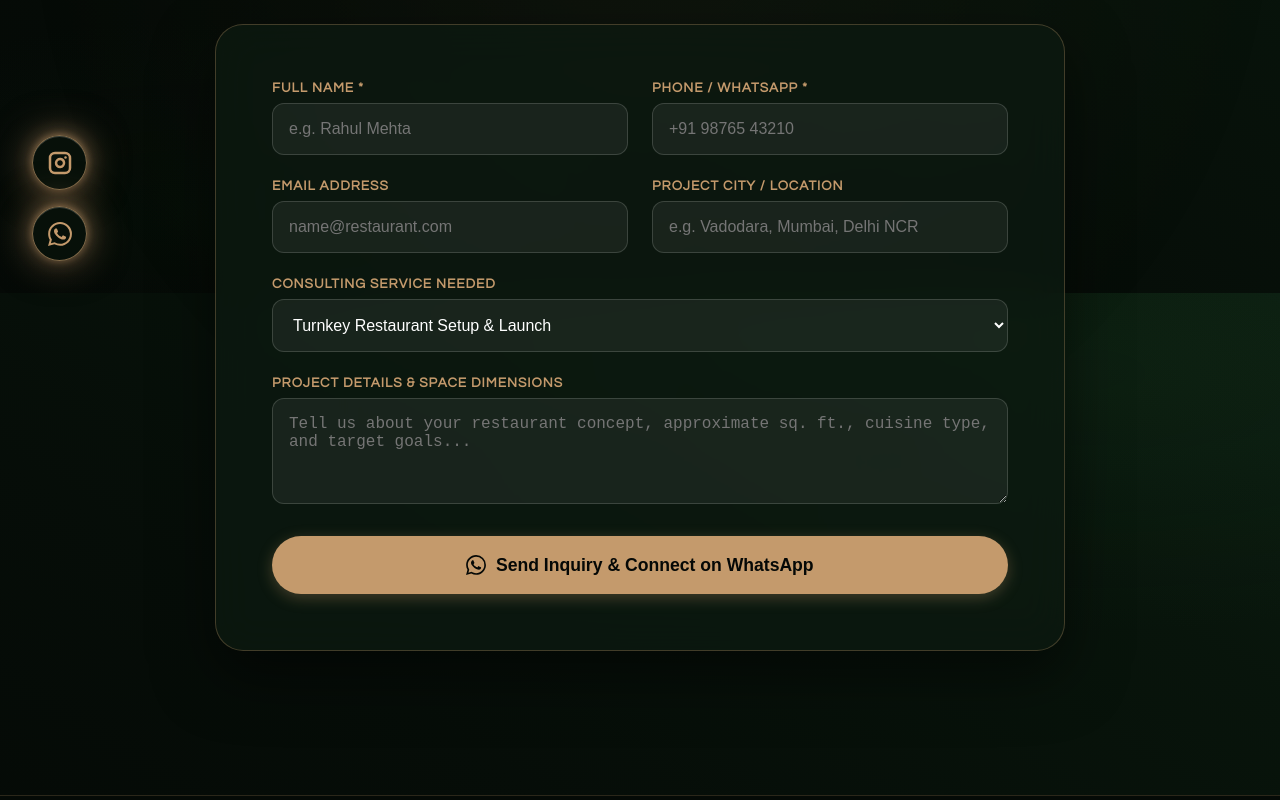
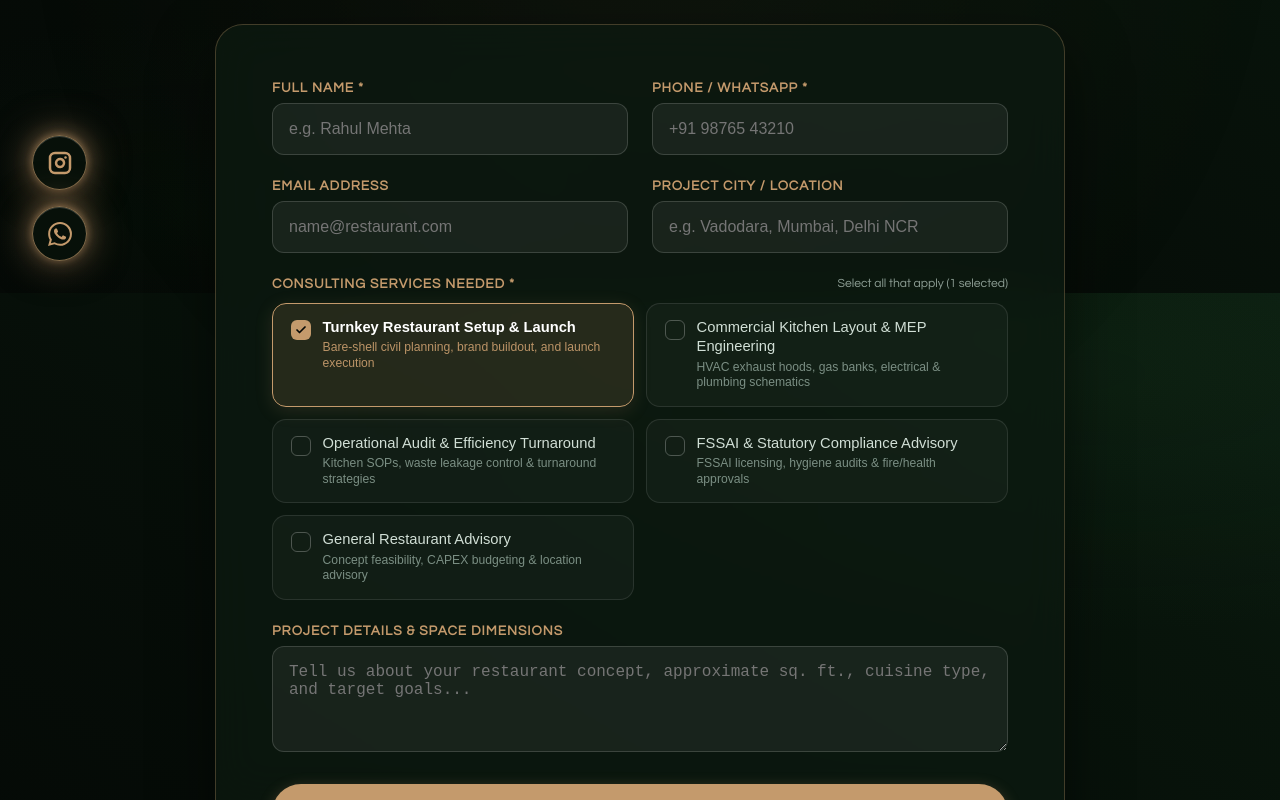
Before and after one commit to Bhargavrajput0110/JRconsultancy, a React (Vite) app in the folder client/: page /start in a window 1280 px wide. Shown: the part 507-1307 px from the top of the page. Built offline with nearby package versions, Linux system fonts and the light colour scheme.

Commit message:
feat: add multiple choice services selection to project inquiry form and implement CRM lead capture API

```diff
--- a/client/src/pages/StartProject.tsx
+++ b/client/src/pages/StartProject.tsx
@@ -7,56 +7,132 @@ import Header from '../components/Header'
 import Footer from '../components/Footer'
 import '../index.css'
 
+const CONSULTING_SERVICES = [
+  {
+    id: 'turnkey',
+    label: 'Turnkey Restaurant Setup & Launch',
+    desc: 'Bare-shell civil planning, brand buildout, and launch execution'
+  },
+  {
+    id: 'kitchen-mep',
+    label: 'Commercial Kitchen Layout & MEP Engineering',
+    desc: 'HVAC exhaust hoods, gas banks, electrical & plumbing schematics'
+  },
+  {
+    id: 'operational-audit',
+    label: 'Operational Audit & Efficiency Turnaround',
+    desc: 'Kitchen SOPs, waste leakage control & turnaround strategies'
+  },
+  {
+    id: 'fssai',
+    label: 'FSSAI & Statutory Compliance Advisory',
+    desc: 'FSSAI licensing, hygiene audits & fire/health approvals'
+  },
+  {
+    id: 'advisory',
+    label: 'General Restaurant Advisory',
+    desc: 'Concept feasibility, CAPEX budgeting & location advisory'
+  }
+];
+
 export default function StartProject() {
   const [formData, setFormData] = useState({
     name: '',
     phone: '',
     email: '',
     location: '',
-    projectType: 'New Restaurant Build (Turnkey)',
     details: ''
-  })
+  });
 
-  const [submitted, setSubmitted] = useState(false)
+  const [selectedServices, setSelectedServices] = useState<string[]>([
+    'Turnkey Restaurant Setup & Launch'
+  ]);
+  const [isSubmitting, setIsSubmitting] = useState(false);
+  const [submitted, setSubmitted] = useState(false);
+  const [lastWhatsappUrl, setLastWhatsappUrl] = useState('');
+
+  const toggleService = (label: string) => {
+    setSelectedServices(prev => {
+      if (prev.includes(label)) {
+        if (prev.length === 1) return prev; // Keep at least one selected
+        return prev.filter(s => s !== label);
+      } else {
+        return [...prev, label];
+      }
+    });
+  };
 
   const springUp: any = {
     hidden: { y: 40, opacity: 0 },
     visible: { y: 0, opacity: 1, transition: { type: "spring", stiffness: 100, damping: 20 } }
-  }
+  };
 
-  const handleSubmit = (e: React.FormEvent) => {
-    e.preventDefault()
-    setSubmitted(true)
+  const handleSubmit = async (e: React.FormEvent) => {
+    e.preventDefault();
+    if (selectedServices.length === 0) {
+      alert('Please select at least one consulting service.');
+      return;
+    }
+
+    setIsSubmitting(true);
+    setSubmitted(true);
+
+    const servicesText = selectedServices.join(' + ');
 
     const newLead = {
       name: formData.name,
-      company: formData.projectType || 'Restaurant Inquiry',
-      project: `${formData.projectType}${formData.location ? ` • ${formData.location}` : ''}`,
+      company: formData.location ? `Restaurant (${formData.location})` : 'Restaurant Inquiry',
+      project: `${servicesText}${formData.location ? ` • ${formData.location}` : ''}`,
       contact: formData.phone,
       email: formData.email,
       status: 'Website Lead',
       value: 'Discovery Scope',
-      notes: formData.details
-    }
+      notes: `Services:\n${selectedServices.map(s => `• ${s}`).join('\n')}\n\nDetails:\n${formData.details || 'None provided'}`,
+      date: new Date().toISOString().split('T')[0]
+    };
 
+    // 1. Save to local browser storage backup
     try {
-      const existing = JSON.parse(localStorage.getItem('jr_crm_clients') || '[]')
-      localStorage.setItem('jr_crm_clients', JSON.stringify([newLead, ...existing]))
+      const existing = JSON.parse(localStorage.getItem('jr_crm_clients') || '[]');
+      localStorage.setItem('jr_crm_clients', JSON.stringify([newLead, ...existing]));
     } catch {
       // ignore
     }
 
+    // 2. Post to central CRM backend
+    try {
+      await fetch('/api/inquiries', {
+        method: 'POST',
+        headers: { 'Content-Type': 'application/json' },
+        body: JSON.stringify({
+          name: formData.name,
+          phone: formData.phone,
+          email: formData.email,
+          location: formData.location,
+          services: selectedServices,
+          details: formData.details
+        })
+      });
+    } catch (err) {
+      console.warn('API sync fallback to localStorage:', err);
+    } finally {
+      setIsSubmitting(false);
+    }
+
+    // 3. Format WhatsApp direct chat message
+    const servicesListFormatted = selectedServices.map(s => `• ${s}`).join('%0A');
     const message = `*New Project Inquiry — JR Consulting*%0A%0A` +
       `*Name:* ${encodeURIComponent(formData.name)}%0A` +
       `*Phone:* ${encodeURIComponent(formData.phone)}%0A` +
-      `*Email:* ${encodeURIComponent(formData.email)}%0A` +
-      `*City / Location:* ${encodeURIComponent(formData.location || 'Not specified')}%0A` +
-      `*Project Type:* ${encodeURIComponent(formData.projectType)}%0A` +
-      `*Details:* ${encodeURIComponent(formData.details || 'None provided')}`
+      `*Email:* ${encodeURIComponent(formData.email || 'Not provided')}%0A` +
+      `*City / Location:* ${encodeURIComponent(formData.location || 'Not specified')}%0A%0A` +
+      `*Services Needed (${selectedServices.length}):*%0A${servicesListFormatted}%0A%0A` +
+      `*Details:* ${encodeURIComponent(formData.details || 'None provided')}`;
 
-    const whatsappUrl = `https://wa.me/919909558212?text=${message}`
-    window.open(whatsappUrl, '_blank')
-  }
+    const whatsappUrl = `https://wa.me/919909558212?text=${message}`;
+    setLastWhatsappUrl(whatsappUrl);
+    window.open(whatsappUrl, '_blank');
+  };
 
   return (
     <SmoothScroll>
@@ -200,19 +276,92 @@ export default function StartProject() {
               </div>
             </div>
 
-            <div style={{ display: 'flex', flexDirection: 'column', gap: '0.5rem' }}>
-              <label style={{ color: 'var(--color-accent)', fontSize: '0.85rem', fontWeight: 600, textTransform: 'uppercase', letterSpacing: '1px' }}>Consulting Service Needed</label>
-              <select
-                value={formData.projectType}
-                onChange={(e) => setFormData({ ...formData, projectType: e.target.value })}
-                style={{ background: 'rgba(255,255,255,0.06)', border: '1px solid rgba(255,255,255,0.15)', padding: '1rem', borderRadius: '12px', color: '#fff', fontSize: '1rem', outline: 'none' }}
-              >
-                <option value="New Restaurant Build (Turnkey)" style={{ color: '#090e0a' }}>Turnkey Restaurant Setup & Launch</option>
-                <option value="Kitchen Design & MEP Planning" style={{ color: '#090e0a' }}>Commercial Kitchen Layout & MEP Engineering</option>
-                <option value="Operational Audit & Turnaround" style={{ color: '#090e0a' }}>Operational Audit & Efficiency Turnaround</option>
-                <option value="FSSAI & Compliance Advisory" style={{ color: '#090e0a' }}>FSSAI & Statutory Compliance Advisory</option>
-                <option value="General Consultation" style={{ color: '#090e0a' }}>General Restaurant Advisory</option>
-              </select>
+            {/* Multiple Choice Consulting Services Selector */}
+            <div style={{ display: 'flex', flexDirection: 'column', gap: '0.75rem' }}>
+              <div style={{ display: 'flex', justifyContent: 'space-between', alignItems: 'center', flexWrap: 'wrap', gap: '0.5rem' }}>
+                <label style={{ color: 'var(--color-accent)', fontSize: '0.85rem', fontWeight: 600, textTransform: 'uppercase', letterSpacing: '1px' }}>
+                  Consulting Services Needed *
+                </label>
+                <span style={{ fontSize: '0.76rem', color: '#8e9f95' }}>
+                  Select all that apply ({selectedServices.length} selected)
+                </span>
+              </div>
+
+              <div style={{
+                display: 'grid',
+                gridTemplateColumns: 'repeat(auto-fit, minmax(min(100%, 320px), 1fr))',
+                gap: '0.75rem'
+              }}>
+                {CONSULTING_SERVICES.map((service) => {
+                  const isSelected = selectedServices.includes(service.label);
+                  return (
+                    <button
+                      key={service.id}
+                      type="button"
+                      onClick={() => toggleService(service.label)}
+                      style={{
+                        background: isSelected
+                          ? 'rgba(196, 154, 108, 0.14)'
+                          : 'rgba(255, 255, 255, 0.03)',
+                        border: isSelected
+                          ? '1.5px solid var(--color-accent, #c49a6c)'
+                          : '1px solid rgba(255, 255, 255, 0.1)',
+                        borderRadius: '14px',
+                        padding: '0.9rem 1.1rem',
+                        textAlign: 'left',
+                        cursor: 'pointer',
+                        display: 'flex',
+                        alignItems: 'flex-start',
+                        gap: '12px',
+                        transition: 'all 0.2s cubic-bezier(0.16, 1, 0.3, 1)',
+                        boxShadow: isSelected
+                          ? '0 4px 18px rgba(196, 154, 108, 0.15)'
+                          : 'none'
+                      }}
+                    >
+                      {/* Checkbox Icon */}
+                      <div style={{
+                        width: '20px',
+                        height: '20px',
+                        borderRadius: '6px',
+                        border: isSelected ? 'none' : '1.5px solid rgba(255, 255, 255, 0.25)',
+                        background: isSelected ? 'var(--color-accent, #c49a6c)' : 'transparent',
+                        display: 'flex',
+                        alignItems: 'center',
+                        justifyContent: 'center',
+                        flexShrink: 0,
+                        marginTop: '2px',
+                        transition: 'all 0.2s ease'
+                      }}>
+                        {isSelected && (
+                          <svg width="12" height="12" viewBox="0 0 24 24" fill="none" stroke="#050806" strokeWidth="3.5" strokeLinecap="round" strokeLinejoin="round">
+                            <polyline points="20 6 9 17 4 12" />
+                          </svg>
+                        )}
+                      </div>
+
+                      <div style={{ flex: 1 }}>
+                        <div style={{
+                          color: isSelected ? '#fff' : '#d1dfd6',
+                          fontWeight: isSelected ? 600 : 500,
+                          fontSize: '0.92rem',
+                          lineHeight: 1.3,
+                          marginBottom: '3px'
+                        }}>
+                          {service.label}
+                        </div>
+                        <div style={{
+                          fontSize: '0.76rem',
+                          color: isSelected ? 'rgba(196, 154, 108, 0.95)' : '#7b8f84',
+                          lineHeight: 1.3
+                        }}>
+                          {service.desc}
+                        </div>
+                      </div>
+                    </button>
+                  );
+                })}
+              </div>
             </div>
 
             <div style={{ display: 'flex', flexDirection: 'column', gap: '0.5rem' }}>
@@ -226,14 +375,58 @@ export default function StartProject() {
               ></textarea>
             </div>
 
-            <button type="submit" className="btn-primary" style={{ marginTop: '0.5rem', width: '100%', display: 'flex', alignItems: 'center', justifyContent: 'center', gap: '0.6rem', padding: '1.1rem' }}>
+            <button
+              type="submit"
+              disabled={isSubmitting}
+              className="btn-primary"
+              style={{ marginTop: '0.5rem', width: '100%', display: 'flex', alignItems: 'center', justifyContent: 'center', gap: '0.6rem', padding: '1.1rem' }}
+            >
               <svg width="20" height="20" viewBox="0 0 24 24" fill="currentColor"><path d="M17.472 14.382c-.297-.149-1.758-.867-2.03-.967-.273-.099-.471-.148-.67.15-.197.297-.767.966-.94 1.164-.173.199-.347.223-.644.075-.297-.15-1.255-.463-2.39-1.475-.883-.788-1.48-1.761-1.653-2.059-.173-.297-.018-.458.13-.606.134-.133.298-.347.446-.52.149-.174.198-.298.298-.497.099-.198.05-.371-.025-.52-.075-.149-.669-1.612-.916-2.207-.242-.579-.487-.5-.669-.51a12.8 12.8 0 0 0-.57-.01c-.198 0-.52.074-.792.372-.272.297-1.04 1.016-1.04 2.479 0 1.462 1.065 2.875 1.213 3.074.149.198 2.096 3.2 5.077 4.487.709.306 1.262.489 1.694.625.712.227 1.36.195 1.871.118.571-.085 1.758-.719 2.006-1.413.248-.694.248-1.289.173-1.413-.074-.124-.272-.198-.57-.347m-5.421 7.403h-.004a9.87 9.87 0 0 1-5.031-1.378l-.361-.214-3.741.982.998-3.648-.235-.374a9.86 9.86 0 0 1-1.51-5.26c.001-5.45 4.436-9.884 9.888-9.884 2.64 0 5.122 1.03 6.988 2.898a9.825 9.825 0 0 1 2.893 6.994c-.003 5.45-4.437 9.884-9.885 9.884m8.413-18.297A11.815 11.815 0 0 0 12.05 0C5.495 0 .16 5.335.157 11.892c0 2.096.547 4.142 1.588 5.945L.057 24l6.305-1.654a11.882 11.882 0 0 0 5.683 1.448h.005c6.554 0 11.89-5.335 11.893-11.893a11.821 11.821 0 0 0-3.48-8.413z"/></svg>
-              Send Inquiry & Connect on WhatsApp
+              {isSubmitting ? 'Saving Inquiry...' : 'Send Inquiry & Connect on WhatsApp'}
             </button>
+
             {submitted && (
-              <p style={{ textAlign: 'center', color: 'var(--color-accent)', fontSize: '0.9rem', margin: 0 }}>
-                Connecting you directly with Jigar Rajgor on WhatsApp...
-              </p>
+              <div style={{
+                background: 'rgba(20, 45, 30, 0.85)',
+                border: '1px solid rgba(196, 154, 108, 0.45)',
+                borderRadius: '16px',
+                padding: '1.25rem',
+                textAlign: 'center',
+                display: 'flex',
+                flexDirection: 'column',
+                gap: '0.75rem',
+                alignItems: 'center'
+              }}>
+                <div style={{ display: 'flex', alignItems: 'center', gap: '8px', color: 'var(--color-accent, #c49a6c)', fontWeight: 600, fontSize: '0.95rem' }}>
+                  <svg width="18" height="18" viewBox="0 0 24 24" fill="none" stroke="currentColor" strokeWidth="2.5"><polyline points="20 6 9 17 4 12"/></svg>
+                  Inquiry Logged & Connecting to WhatsApp...
+                </div>
+                <p style={{ margin: 0, fontSize: '0.84rem', color: '#a3b8ad', lineHeight: 1.4, maxWidth: '520px' }}>
+                  Your restaurant project inquiry has been securely registered in the JR Consulting CRM. If WhatsApp did not open automatically, click below to start chatting with Jigar Rajgor:
+                </p>
+                {lastWhatsappUrl && (
+                  <a
+                    href={lastWhatsappUrl}
+                    target="_blank"
+                    rel="noopener noreferrer"
+                    style={{
+                      background: '#25D366',
+                      color: '#050806',
+                      padding: '10px 22px',
+                      borderRadius: '24px',
+                      fontWeight: 700,
+                      fontSize: '0.88rem',
+                      textDecoration: 'none',
+                      display: 'inline-flex',
+                      alignItems: 'center',
+                      gap: '8px',
+                      marginTop: '4px'
+                    }}
+                  >
+                    Open WhatsApp Chat Now →
+                  </a>
+                )}
+              </div>
             )}
           </motion.form>
         </div>
```
Also changed, not shown: client/src/pages/Dashboard.tsx (+30 -0 lines), 2 other files (tests, documents, lock files or other folders).
